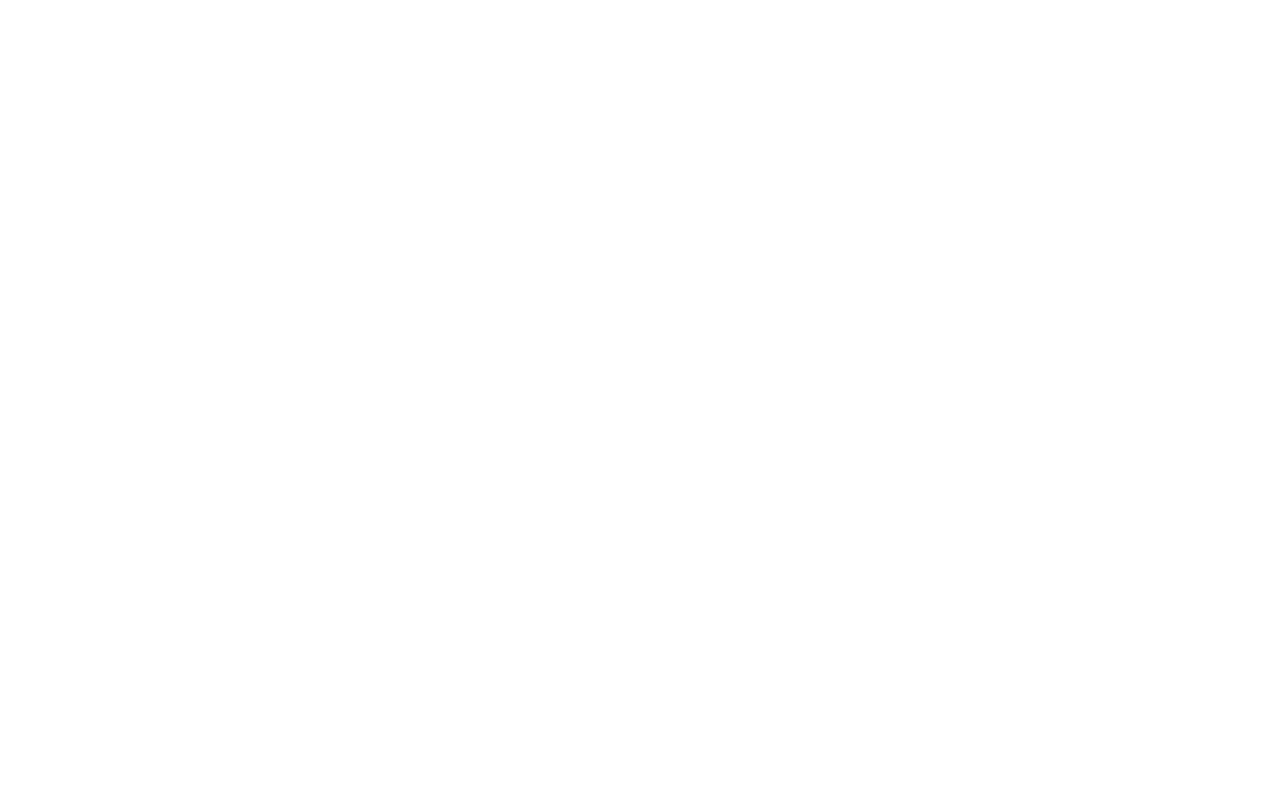
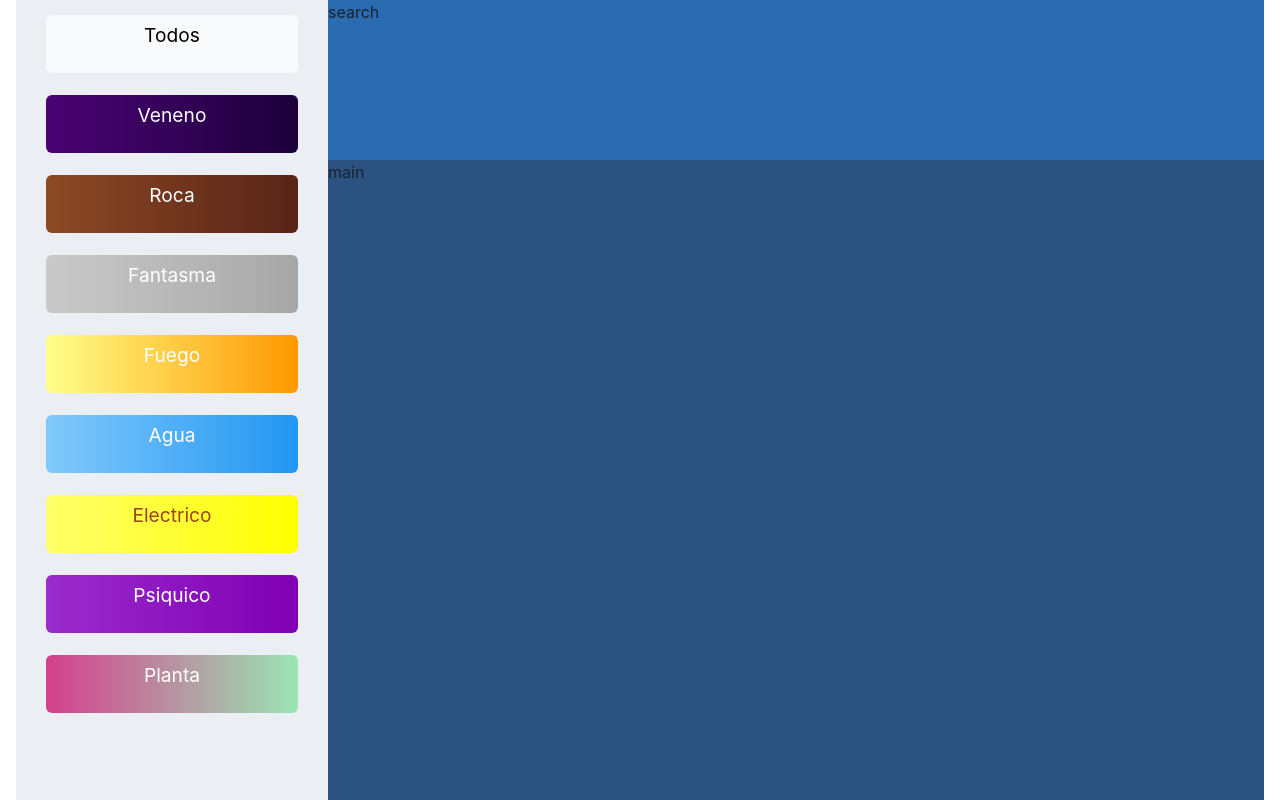
Before and after one commit to Rodevp/pokedex-app, a React (Vite) app in the folder pokeapp/: page / in a window 1280 px wide. Built offline with nearby package versions, Linux system fonts and the light colour scheme.

Commit message:
terminando sidebar en vista desktop y media querie

```diff
--- a/pokeapp/src/App.jsx
+++ b/pokeapp/src/App.jsx
@@ -1,4 +1,5 @@
 import { Container, useMediaQuery} from '@chakra-ui/react';
+import Desktop from './screens/Desktop';
 import Mobile from './screens/Mobile'
 
 
@@ -9,11 +10,12 @@
   return (
     <>
       <Container
-        width={`${mediaWidthContent ? '90%' : ''}`}
+        width={`${mediaWidthContent ? '100%' : ''}`}
         marginLeft='auto'
         marginRight='auto'
         maxWidth='auto'
       >
+        <Desktop />
       </Container>
     </>
   )
--- /dev/null
+++ b/pokeapp/src/screens/Desktop.jsx
@@ -0,0 +1,125 @@
+import {
+    Grid,
+    GridItem,
+    Box,
+    useMediaQuery,
+    Link
+} from '@chakra-ui/react';
+
+
+const Desktop = () => {
+
+    const [media] = useMediaQuery('(min-width: 920px)')
+
+    const routes = [
+        {
+            text: 'Todos',
+            bg: 'linear(to-l, #f9fafc, #f9fafc)',
+            color: 'black'
+        },
+        {
+            text: 'Veneno',
+            bg: 'linear(to-l, #1c003b, #4b0374)'
+        },
+        {
+            text: 'Roca',
+            bg: 'linear(to-l, #582417, #8d4925)'
+        },
+        {
+            text: 'Fantasma',
+            bg: 'linear(to-l, #a7a7a7, #c9c9c9)'
+        },
+        {
+            text: 'Fuego',
+            bg: 'linear(to-l, #ff9800, #ffff89)'
+        },
+        {
+            text: 'Agua',
+            bg: 'linear(to-l, #2196f3, #81c9fa)'
+        },
+        {
+            text: 'Electrico',
+            bg: 'linear(to-l, #ffff00, #ffff6a)',
+            color: 'orange.700'
+        },
+        {
+            text: 'Psiquico',
+            bg: 'linear(to-l, #8000b3, #9a2bcc)'
+        },
+        {
+            text: 'Planta',
+            bg: 'linear(to-l, green.200, pink.500)'
+        },
+    ]
+
+    return (
+        <>
+            {
+                media && <Grid
+                    templateColumns='repeat(4, 1fr)'
+                    templateRows='repeat(5, 1fr)'
+                    gridTemplateAreas={`
+                'sidebar search search search'
+                'sidebar main main main'
+                'sidebar main main main'
+                'sidebar main main main'
+                'sidebar main main main'
+            `}
+                    gap={0}
+                    height='100vh'
+                >
+                    <GridItem
+                        gridArea={'sidebar'}
+                        bgColor='#ebeef3'
+                    >
+                        {
+                            routes.map(route => (
+                                <Box
+                                    key={route.text}
+                                    height='9%'
+                                    width='90%'
+                                    marginTop='2'
+                                    marginLeft='auto'
+                                    marginRight='auto'
+                                    display='flex'
+                                    justifyContent='center'
+                                    alignItems='center'
+                                    >
+                                    <Link
+                                        height='80%'
+                                        width='90%'
+                                        textAlign='center'
+                                        padding='1.5'
+                                        bgColor='blackAlpha.700'
+                                        fontSize='1.2rem'
+                                        rounded='md'
+                                        bgGradient={route.bg}
+                                        color={route.color !== undefined ? route.color : 'white'}
+                                    >
+                                        {route.text}
+                                    </Link>
+                                </Box>
+
+                            ))
+                        }
+                    </GridItem>
+                    <GridItem
+                        gridArea={'search'}
+                        bgColor='blue.600'
+                    >
+                        search
+                    </GridItem>
+                    <GridItem
+                        gridArea={'main'}
+                        bgColor='blue.700'
+                    >
+                        main
+                    </GridItem>
+                </Grid>
+            }
+
+        </>
+    )
+}
+
+export default Desktop
```
